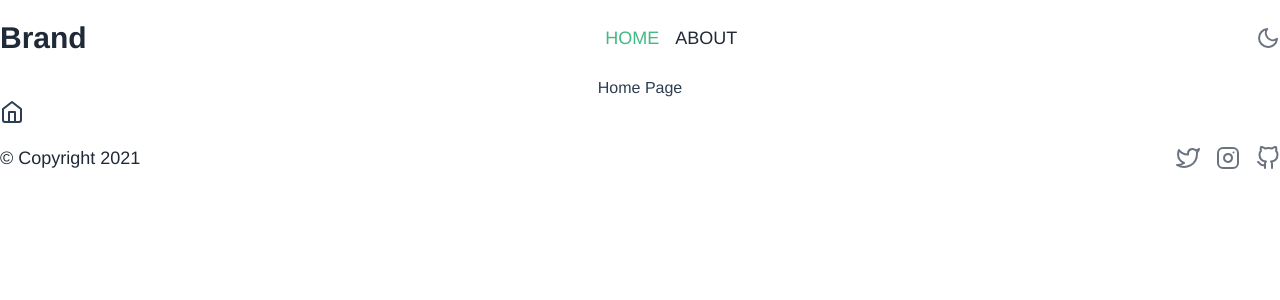
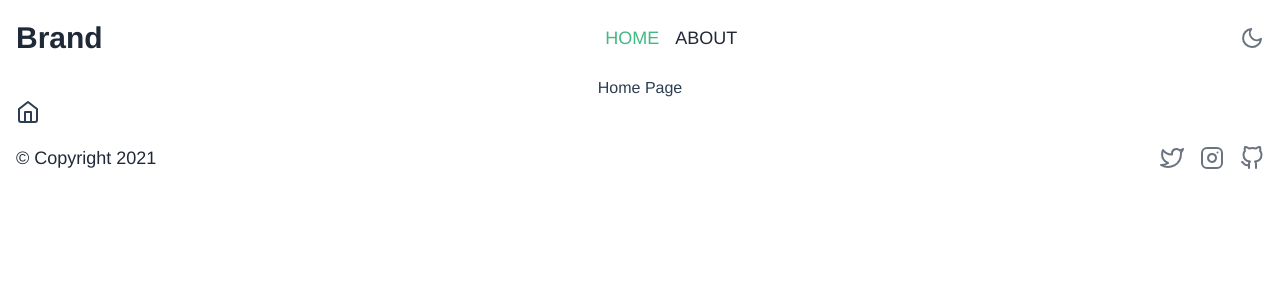
Before and after one commit to blasbot/vuejs-tailwindcss-project, a Vue app: page / in a window 1280 px wide. Shown: the top 300 px of the page. Built offline with nearby package versions, Linux system fonts and the light colour scheme.

Commit message:
Layout fixes

```diff
--- a/src/App.vue
+++ b/src/App.vue
@@ -1,7 +1,7 @@
 <template>
   <!-- Header Start -->
   <nav id="nav" class="container mx-auto bg-white">
-      <div class="md:flex items-center justify-between py-5">
+      <div class="md:flex items-center justify-between px-4 py-5">
           <div class="flex justify-between items-center">
               <div class="text-2xl font-bold text-gray-800 md:text-3xl">
                     <a href="#">Brand</a>
@@ -31,7 +31,7 @@
   <!-- Render Active Component Contents End -->
 
   <!-- Footer Start -->
-  <div class="container mx-auto bg-white">
+  <div class="container mx-auto bg-white px-4">
     <div class="md:flex items-center justify-between py-5">
         <div class="flex justify-between items-center">
             <div class="text-lg text-gray-800">
@@ -40,9 +40,9 @@
         </div>
         <div>
           <ul class="flex gap-4">
-            <li class="text-gray-500"><i data-feather="twitter"></i></li>
-            <li class="text-gray-500"><i data-feather="instagram"></i></li>
-            <li class="text-gray-500"><i data-feather="github"></i></li>
+            <li class="text-gray-500 cursor-pointer"><i data-feather="twitter"></i></li>
+            <li class="text-gray-500 cursor-pointer"><i data-feather="instagram"></i></li>
+            <li class="text-gray-500 cursor-pointer"><i data-feather="github"></i></li>
           </ul>
         </div>
     </div>
--- a/src/components/About.vue
+++ b/src/components/About.vue
@@ -1,5 +1,5 @@
 <template>
-    <div class="container mx-auto">
+    <div class="container mx-auto px-4">
         <p>About Page</p>
         <i data-feather="home"></i>
     </div>
--- a/src/components/Home.vue
+++ b/src/components/Home.vue
@@ -1,5 +1,5 @@
 <template>
-  <div class="container mx-auto">
+  <div class="container mx-auto px-4">
     <p>Home Page</p>
     <i data-feather="home"></i>
   </div>
--- a/src/main.js
+++ b/src/main.js
@@ -6,4 +6,4 @@ import './assets/css/tailwind.css'
 const feather = require('feather-icons')
 feather.replace()
 
-createApp(App).use(router).use(router).mount('#app')
+createApp(App).use(router).mount('#app')
```
